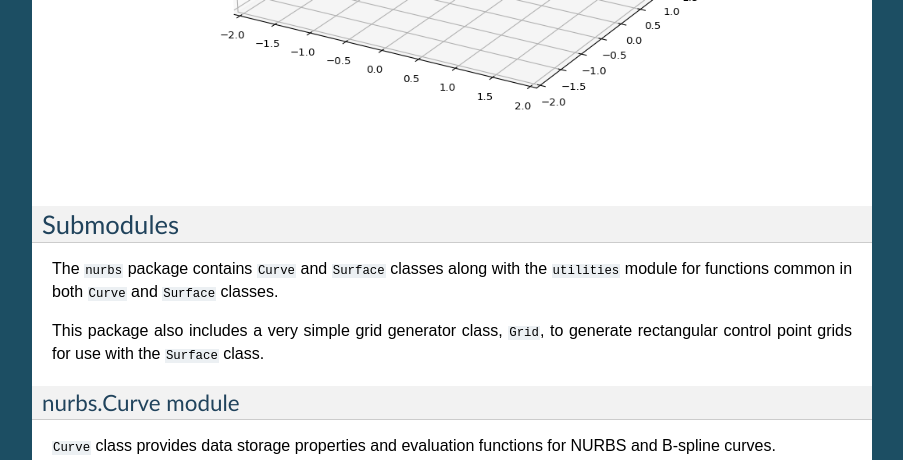
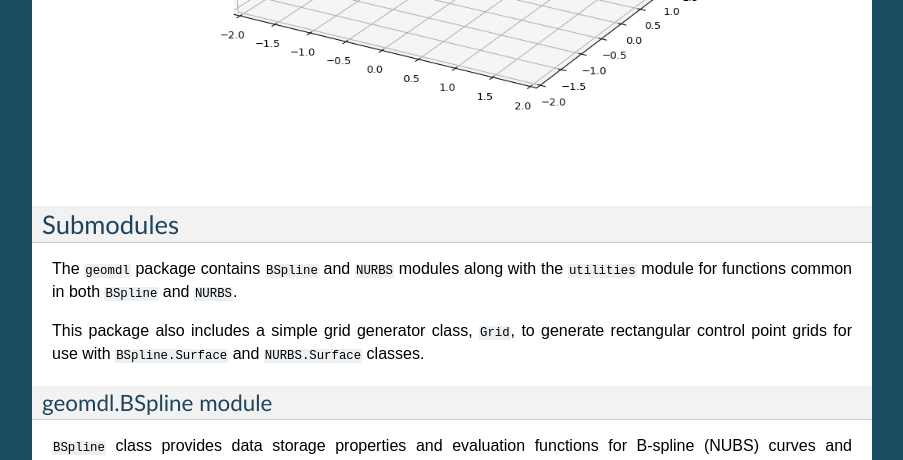
Before and after one commit to orbingol/NURBS-Python, a Sphinx documentation site: the page built from docs/index.rst, in a window 1280 px wide and 1400 px high, scrolled down 4654 px. Shown: the top 460 px of the window, without its empty margins (198-1101 px from the left). Built offline with Sphinx 7.4.7, drawn with Linux system fonts in a browser that asks for light colours; formulas are drawn with MathJax 3; some of the changed text lies outside the part shown.

Commit message:
Update documentation

```diff
--- a/docs/index.rst
+++ b/docs/index.rst
@@ -9,7 +9,7 @@ NURBS-Python Documentation
 Introduction
 ------------
 
-.. automodule:: nurbs
+.. automodule:: geomdl
     :members:
     :undoc-members:
 
@@ -68,52 +68,56 @@ Surfaces
 Submodules
 ----------
 
-The :code:`nurbs` package contains :code:`Curve` and :code:`Surface` classes along with the :code:`utilities` module for functions common in both :code:`Curve` and :code:`Surface` classes.
+The :code:`geomdl` package contains :code:`BSpline` and :code:`NURBS` modules along with the :code:`utilities` module for functions common in both :code:`BSpline` and :code:`NURBS`.
 
-This package also includes a very simple grid generator class, :code:`Grid`, to generate rectangular control point grids for use with the :code:`Surface` class.
+This package also includes a simple grid generator class, :code:`Grid`, to generate rectangular control point grids for use with :code:`BSpline.Surface` and :code:`NURBS.Surface` classes.
 
-nurbs.Curve module
-^^^^^^^^^^^^^^^^^^
+geomdl.BSpline module
+^^^^^^^^^^^^^^^^^^^^^
 
-:code:`Curve` class provides data storage properties and evaluation functions for NURBS and B-spline curves.
+:code:`BSpline` class provides data storage properties and evaluation functions for B-spline (NUBS) curves and surfaces.
 
-.. automodule:: nurbs.Curve
+.. automodule:: geomdl.BSpline
     :members:
     :undoc-members:
+    :inherited-members:
+    :show-inheritance:
 
-nurbs.Surface module
-^^^^^^^^^^^^^^^^^^^^
+geomdl.NURBS module
+^^^^^^^^^^^^^^^^^^^
 
-:code:`Surface` class provides data storage properties and evaluation functions for NURBS and B-spline surfaces.
+:code:`NURBS` class provides data storage properties and evaluation functions for NURBS curves and surfaces.
 
-.. automodule:: nurbs.Surface
+.. automodule:: geomdl.NURBS
     :members:
     :undoc-members:
+    :inherited-members:
+    :show-inheritance:
 
-nurbs.utilities module
-^^^^^^^^^^^^^^^^^^^^^^
+geomdl.utilities module
+^^^^^^^^^^^^^^^^^^^^^^^
 
 :code:`utilities` module contains common helper functions for B-spline and NURBS curve and surface evaluation.
 
-.. automodule:: nurbs.utilities
+.. automodule:: geomdl.utilities
     :members:
     :exclude-members: basis_functions, basis_functions_all, basis_functions_ders, check_uv, find_span, find_multiplicity
     :undoc-members:
 
-nurbs.Grid module
-^^^^^^^^^^^^^^^^^
+geomdl.Grid module
+^^^^^^^^^^^^^^^^^^
 
-:code:`Grid` class provides an easy way to generate control point grids for use with :code:`Surface` module.
+:code:`Grid` class provides an easy way to generate control point grids for use with :code:`BSpline.Surface` and :code:`NURBS.Surface` classes.
 
-This class is designed minimally just to enable more testing cases for the :code:`Surface` module. It is not a fully-featured grid generator which can fit to any purpose, but as always, contributions are welcome!
+This class is designed minimally just to enable more testing cases for t:code:`BSpline.Surface` and :code:`NURBS.Surface` classes. It is not a fully-featured grid generator which can fit to any purpose, but as always, contributions are welcome!
 
-.. automodule:: nurbs.Grid
+.. automodule:: geomdl.Grid
     :members:
     :undoc-members:
 
 
 .. toctree::
-   :maxdepth: 2
+    :maxdepth: 2
 
 .. Indices and tables
 .. ==================
```
Also changed, not shown: other parts of docs/index.rst (+1 -1 lines), 3 other files.
